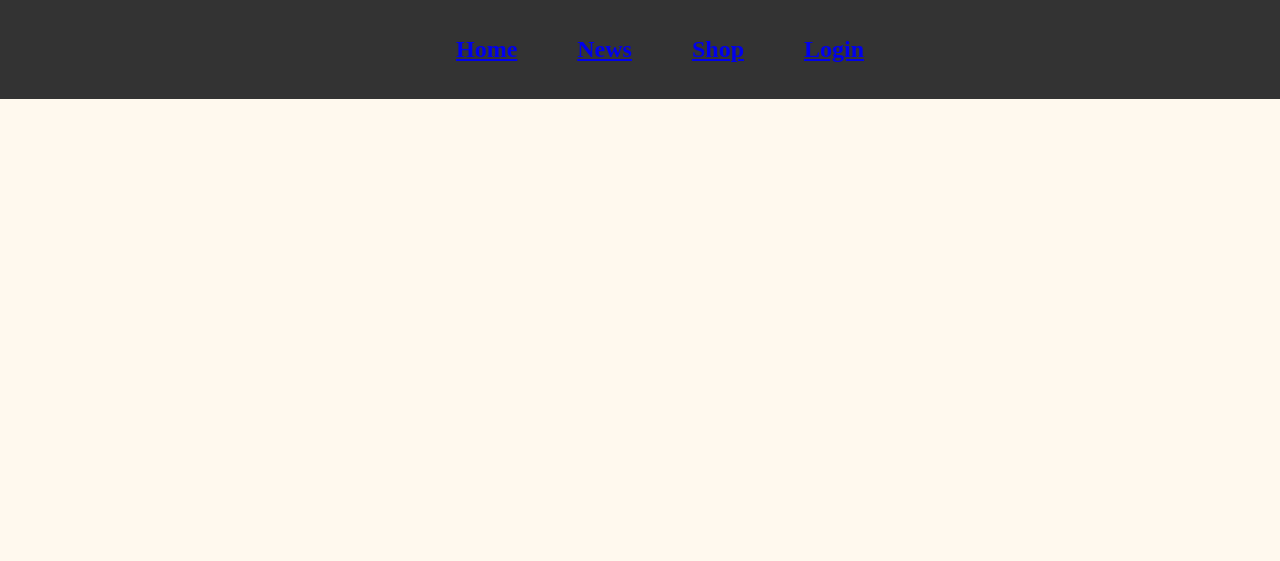
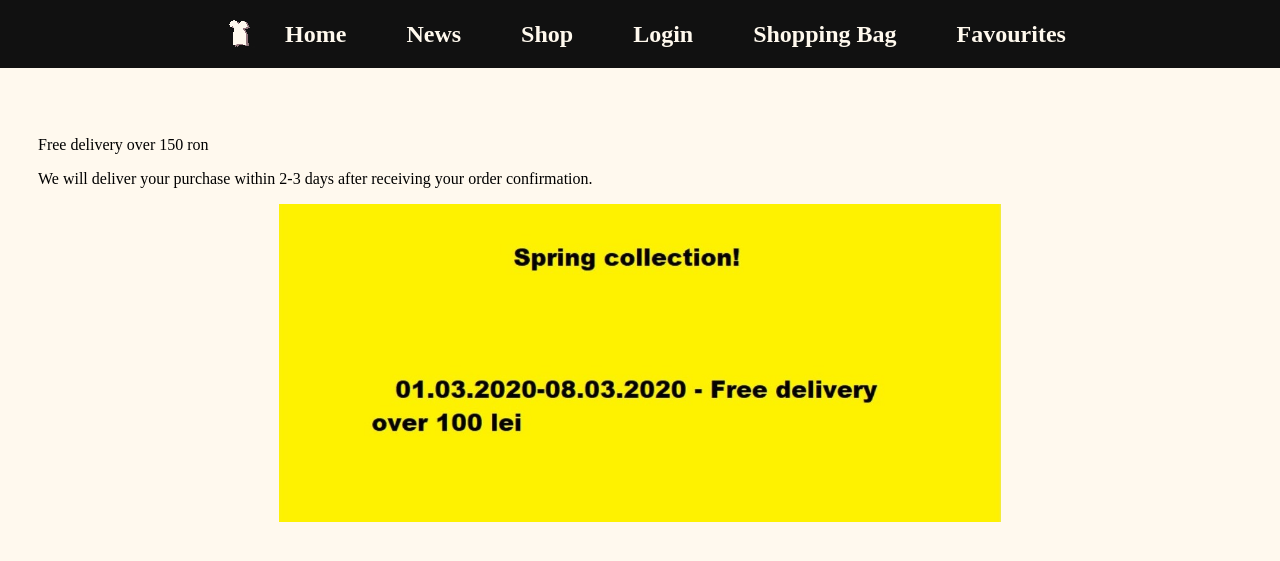
Before and after one commit to Paulboca/ProiectWeb, a PHP site: page / in a window 1280 px wide. Shown: the top 561 px of the page. Run offline with PHP 8.4, Linux system fonts and the light colour scheme.

Commit message:
Signed-off-by: DraghiciC <draghici.constantin.danut@gmail.com>

```diff
--- a/index.html
+++ b/index.html
@@ -2,26 +2,32 @@
 <html>
 	<head lang="en">
 		<meta charset="utf-8">
-		<link href="style.css" rel="stylesheet">
-		<title>Fashion E-Shop</title>
+		<link href="style_index.css" rel="stylesheet">
+		<title>My test page </title>
 	</head>
 	<body>
 		<div class="parent">
 		<div class="navbar">
+
 		<div class="menu">
 		<ul>
-		<li><a class="linkMenu" href="home.html">Home</a></li>
+		<li><img class = "logo" src="img/logo.png" alt="Imaginea campaniei"/></li>
+		<li><a class="linkMenu" href="#home.html">Home</a></li>
 		<li><a class="linkMenu" href="#news">News</a></li>
 		<li><a class="linkMenu" href="#shop">Shop</a></li>
 		<li><a class="linkMenu" href="#login">Login</a></li>
+		<li><a class="linkMenu" href="#shoppingbag">Shopping Bag</a></li>
+		<li><a class="linkMenu" href="#favourites">Favourites</a></li>
+
 		</ul>
 		</div>
 		</div>
 		</div>
 		<div class="main">
-
-		<!-- scrie cod html aici -->
-
+		<p> Free delivery over 150 ron</p>
+		<p>We will deliver your purchase within 2-3 days after receiving your order confirmation.</p>
+	<img class = "poza2" src="img/poza2.jpg" alt="News"/>
 		</div>
 	</body>
+
 </html>
--- a/style.css
+++ /dev/null
@@ -1,45 +0,0 @@
-
-html {
-  background-color: #FFF9EE;
-}
-.parent{
-	position:fixed;
-	top:0;
-	left:0;
-	margin:auto;
-	width: 100%;
-}
-.navbar {
-	display:flex;
-	justify-content:center;
-	 background-color: #333;
-}
-.menu {
-  display: flex;
-  align-items: center;
-}
-.menu ul {
-  display: flex;
-  justify-content: center;
-  align-items: center;
-  list-style: none;
-  background-color: 333;
-}
-.menu li {
-  padding: 20px;
-  margin-left: 10px;
-  margin-right: 10px;
-  background-color: 333;
-  color: rgba(255, 0, 0, 0.9);
-  font-size: 24px;
-  font-weight: bold;
-}
-.menu li:hover {
-  background: #999999;
-  color: black;
-}
-.main{
-	padding: 30px;
-  margin-top: 90px;
-}
-/* scrie cod css aici */
--- a/style_home.css
+++ b/style_index.css
@@ -2,17 +2,18 @@
 html {
   background-color: #FFF9EE;
 }
+
 .parent{
 	position:fixed;
 	top:0;
-	left:0;
+	left: 0;
 	margin:auto;
 	width: 100%;
 }
 .navbar {
 	display:flex;
 	justify-content:center;
-	 background-color: #333;
+	 background-color: #111111;
 }
 .menu {
   display: flex;
@@ -23,18 +24,19 @@ html {
   justify-content: center;
   align-items: center;
   list-style: none;
-  background-color: 333;
+  background-color: #111111;
 }
-.menu li {
+.linkMenu {
   padding: 20px;
   margin-left: 10px;
   margin-right: 10px;
-  background-color: 333;
-  color: rgba(255, 0, 0, 0.9);
+  background-color: #111111;
+  color: rgb(255,249,238, 1);
   font-size: 24px;
   font-weight: bold;
+  text-decoration: none;
 }
-.menu li:hover {
+.linkMenu:hover {
   background: #999999;
   color: black;
 }
@@ -42,4 +44,10 @@ html {
 	padding: 30px;
   margin-top: 90px;
 }
+.poza2{
+  display: block;
+  margin-left: auto;
+  margin-right: auto;
+  width: 60%;
+}
 /* scrie cod css aici */
```
Also changed, not shown: home.html (deleted, +0 -61 lines), img/logo.png (added), img/poza2.jpg, 1 other file.
